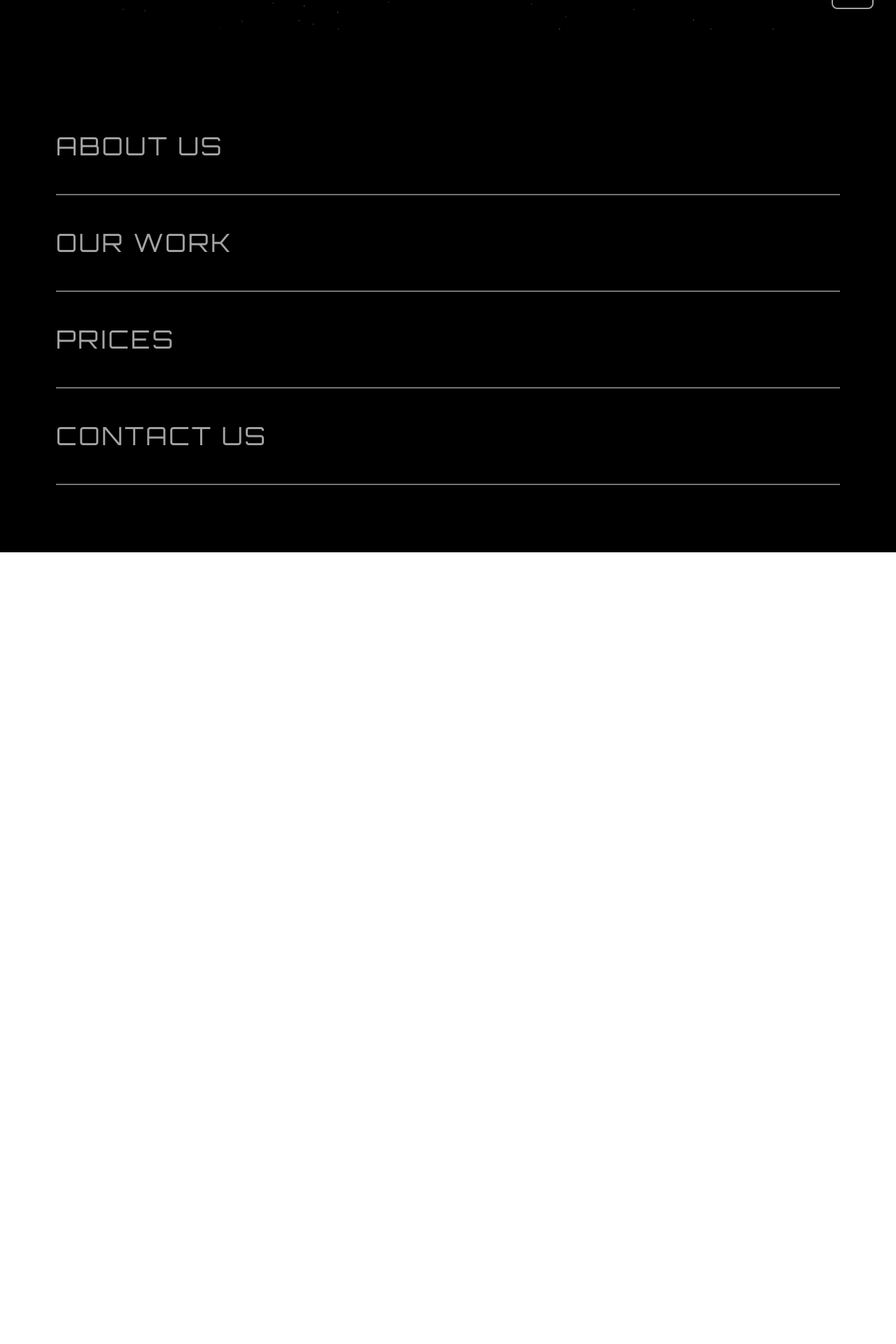
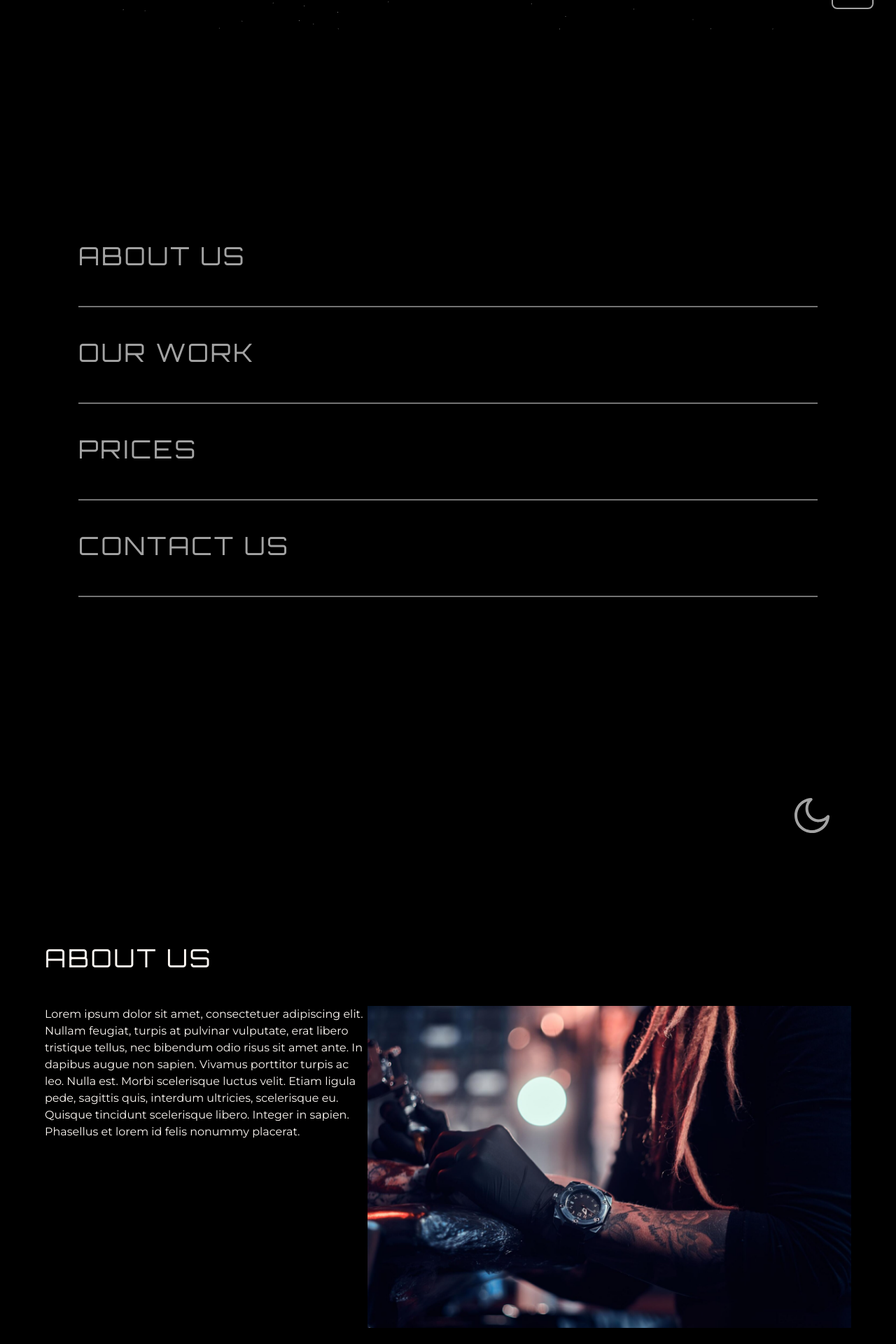
Before and after one commit to miriamorlikova/elipse-studio-website, a React (Vite) app: page / in a window 1280 px wide. Shown: the part 755-2675 px from the top of the page at 70% size. Before the commit the page ends 1544 px from the top, so only its background shows below. Built offline with nearby package versions, Linux system fonts and the light colour scheme; grey boxes are pictures that could not be loaded; a web font is replaced by a local one.

Commit message:
fourth commit

```diff
--- a/src/App.tsx
+++ b/src/App.tsx
@@ -1,9 +1,10 @@
 import InteractiveBg from "./components/InteractiveBg";
-// import MouseCursor from "./components/MouseCursor";
+import MouseCursor from "./components/MouseCursor";
 import LogoNav from "./components/LogoNav";
 import MainSection from "./layout/MainSection";
 import NavSection from "./layout/NavSection";
 import { useState } from "react";
+import AboutSection from "./layout/AboutSection";
 
 export enum SelectedPageValueType {
   Home = "home",
@@ -21,17 +22,15 @@ const App = () => {
 
   return (
     <div className="bg-black min-h-screen min-w-full relative">
-      {/* <MouseCursor /> */}
+      <MouseCursor />
 
       <LogoNav setSelectedPage={setSelectedPage} />
       <MainSection
         setSelectedPage={setSelectedPage}
         selectedPage={selectedPage}
       />
-      <NavSection
-        setSelectedPage={setSelectedPage}
-        selectedPage={selectedPage}
-      />
+      <NavSection setSelectedPage={setSelectedPage} />
+      <AboutSection setSelectedPage={setSelectedPage} />
     </div>
   );
 };
--- a/src/LogoNav.tsx
+++ /dev/null
@@ -1,14 +0,0 @@
-import { AiOutlineMoon } from "react-icons/ai";
-
-type LogoNavProps = {};
-
-export default function LogoNav(props: LogoNavProps) {
-  return (
-    <button className="absolute top-6 right-6">
-      <AiOutlineMoon
-        className="text-primary-text sm:w-16 sm:h-16 w-12 h-12 md:w-18 md:h-18
-       xl:h-20 xl:w-20"
-      />
-    </button>
-  );
-}
--- a/src/components/LogoNav.tsx
+++ b/src/components/LogoNav.tsx
@@ -1,5 +1,6 @@
 import { SelectedPageValueType } from "../App";
 import { motion } from "framer-motion";
+import AnchorLink from "react-anchor-link-smooth-scroll";
 import { AiOutlineMoon } from "react-icons/ai";
 
 type LogoNavProps = {
@@ -8,21 +9,23 @@ type LogoNavProps = {
 
 export default function LogoNav({ setSelectedPage }: LogoNavProps) {
   return (
-    <motion.div
-      className="relative"
-      onViewportEnter={() => setSelectedPage(SelectedPageValueType.Navigation)}
-    >
-      <motion.button
-        initial={{ rotate: 0 }}
-        whileHover={{ rotate: 90 }}
-        whileFocus={{ rotate: 90 }}
-        className="absolute top-6 right-6"
+    <motion.div className="relative z-10">
+      <AnchorLink
+        href={`#${"navigation"}`}
+        onClick={() => setSelectedPage(SelectedPageValueType.Navigation)}
       >
-        <AiOutlineMoon
-          className="text-primary-text sm:w-16 sm:h-16 w-12 h-12 md:w-18 md:h-18
+        <motion.span
+          initial={{ rotate: 0 }}
+          whileHover={{ rotate: 260 }}
+          whileFocus={{ rotate: 260 }}
+          className="absolute top-6 right-6"
+        >
+          <AiOutlineMoon
+            className="text-neutral-400 transition-colors hover:text-primary-text duration-300 sm:w-16 sm:h-16 w-12 h-12 md:w-18 md:h-18 hover:shadow-sm rounded-full shadow-yellow-200
           xl:h-20 xl:w-20"
-        />
-      </motion.button>
+          />
+        </motion.span>
+      </AnchorLink>
     </motion.div>
   );
 }
--- a/src/components/NavLink.tsx
+++ b/src/components/NavLink.tsx
@@ -3,22 +3,22 @@ import { SelectedPageValueType } from "../App";
 import AnchorLink from "react-anchor-link-smooth-scroll";
 import { motion, useMotionValue, useSpring, useTransform } from "framer-motion";
 import { useRef } from "react";
+import useMediaQuery from "../useMediaQuery";
 
 type NavLinkProps = {
   page: string;
-  selectedPage: SelectedPageValueType;
   setSelectedPage: (value: SelectedPageValueType) => void;
   heading: string;
   imgUrl: string;
 };
 
 export default function NavLink({
-  selectedPage,
   setSelectedPage,
   page,
   heading,
   imgUrl,
 }: NavLinkProps) {
+  const IsAboveMediumScreen = useMediaQuery("(min-width: 1024px)");
   const lowerCasePage = page
     .toLowerCase()
     .replace(/ /g, "") as SelectedPageValueType;
@@ -32,7 +32,7 @@ export default function NavLink({
   const left = useTransform(xSpring, [0.6, -0.6], ["60%", "80%"]);
   const top = useTransform(ySpring, [0.5, -0.5], ["40%", "60%"]);
 
-  function handleMouseMove(e) {
+  function handleMouseMove(e: React.MouseEvent<HTMLDivElement, MouseEvent>) {
     if (ref.current == null) {
       return 0;
     }
@@ -43,7 +43,7 @@ export default function NavLink({
     const mouseX = e.clientX - containerSize.left;
     const mouseY = e.clientY - containerSize.top;
 
-    const mouseXpercent = mouseX / width - 0.4; // -0.4 because we are starting at 60% position
+    const mouseXpercent = mouseX / width - 0.4;
     const mouseYpercent = mouseY / height - 0.5;
 
     x.set(mouseXpercent);
@@ -63,9 +63,8 @@ export default function NavLink({
         href={`#${lowerCasePage}`}
         onClick={() => setSelectedPage(lowerCasePage)}
       >
-        {/* JE POTREBA UDELAT JINOU ANIMACI ON SMALLER SCREENS, TAHLE NEVYPADA ON - USEMEDIAQUERY HOOK A CONDITIONALLY ZOBRAZIT BUD TUTO VARIANTU NEBO TU DRUHOU (pro mensi obrazovky mozna aby priletel text cely?) */}
         <div className="flex justify-between items-center ">
-          <div>
+          {IsAboveMediumScreen ? (
             <motion.span
               variants={{
                 initial: {
@@ -106,7 +105,32 @@ export default function NavLink({
                 );
               })}
             </motion.span>
-          </div>
+          ) : (
+            <motion.span
+              variants={{
+                initial: {
+                  x: 0,
+                  y: -3,
+                },
+                whileHover: {
+                  x: 20,
+                  y: 0,
+                },
+                whileTap: {
+                  x: 20,
+                  y: 5,
+                },
+              }}
+              transition={{
+                type: "spring",
+                stiffness: 200,
+              }}
+              className="relative block z-10 group-hover:text-primary-text text-neutral-400 transition-colors duration-500"
+            >
+              {heading}
+            </motion.span>
+          )}
+
           <motion.img
             src={imgUrl}
             alt={`${heading}`}
--- a/src/index.css
+++ b/src/index.css
@@ -11,6 +11,7 @@
 * {
   scrollbar-width: thin;
   scrollbar-color: #474747 #1a1a1a; /* Thumb color, track color */
+  cursor: none;
 }
 
 @keyframes rotateWithTranslate {
--- /dev/null
+++ b/src/layout/AboutSection.tsx
@@ -0,0 +1,41 @@
+import { SelectedPageValueType } from "../App";
+import LogoNav from "../components/LogoNav";
+import image1 from "../assets/woman-tattooing.png";
+import { motion } from "framer-motion";
+
+type AboutSectionProps = {
+  setSelectedPage: (value: SelectedPageValueType) => void;
+};
+
+export default function AboutSection({ setSelectedPage }: AboutSectionProps) {
+  return (
+    <section id="aboutus" className="relative px-10 md:px-16">
+      <LogoNav setSelectedPage={setSelectedPage} />
+      <motion.div
+        className="py-24 sm:py-40 lg:py-48"
+        onViewportEnter={() => setSelectedPage(SelectedPageValueType.AboutUs)}
+      >
+        <h1 className="tracking-wide py-9 sm:py-12 uppercase font-orbitron md:text-4xl sm:text-3xl text-2xl">
+          About us
+        </h1>
+        <div className="flex flex-col lg:flex-row">
+          <div>
+            <p>
+              Lorem ipsum dolor sit amet, consectetuer adipiscing elit. Nullam
+              feugiat, turpis at pulvinar vulputate, erat libero tristique
+              tellus, nec bibendum odio risus sit amet ante. In dapibus augue
+              non sapien. Vivamus porttitor turpis ac leo. Nulla est. Morbi
+              scelerisque luctus velit. Etiam ligula pede, sagittis quis,
+              interdum ultricies, scelerisque eu.
+            </p>
+            <p>
+              Quisque tincidunt scelerisque libero. Integer in sapien. Phasellus
+              et lorem id felis nonummy placerat.
+            </p>
+          </div>
+          <img src={image1} className="max-w-[60%] h-auto" />
+        </div>
+      </motion.div>
+    </section>
+  );
+}
--- /dev/null
+++ b/src/layout/ContactSection.tsx
@@ -0,0 +1,5 @@
+type ContactSectionProps = {};
+
+export default function ContactSection(props: ContactSectionProps) {
+  return <div>ContactSection</div>;
+}
--- a/src/layout/NavSection.tsx
+++ b/src/layout/NavSection.tsx
@@ -7,45 +7,37 @@ import ourWorkImg from "../assets/our-work.png";
 import pricesImg from "../assets/prices.png";
 
 type NavSectionProps = {
-  selectedPage: SelectedPageValueType;
   setSelectedPage: (vaule: SelectedPageValueType) => void;
 };
 
-export default function NavSection({
-  setSelectedPage,
-  selectedPage,
-}: NavSectionProps) {
+export default function NavSection({ setSelectedPage }: NavSectionProps) {
   return (
-    <section id="navigation" className="py-24">
+    <section id="navigation" className="py-24 sm:py-40 lg:py-64">
       <motion.div
         onViewportEnter={() =>
           setSelectedPage(SelectedPageValueType.Navigation)
         }
       >
-        <nav className="flex flex-col mx-10 md:mx-20 sm:mx-14">
+        <nav className="flex flex-col mx-10 md:mx-20 lg:mx-28 xl:mx-40 sm:mx-14">
           <NavLink
-            selectedPage={selectedPage}
             page="aboutus"
             setSelectedPage={setSelectedPage}
             heading="about us"
             imgUrl={aboutUsImg}
           />
           <NavLink
-            selectedPage={selectedPage}
             page="ourwork"
             setSelectedPage={setSelectedPage}
             heading="our work"
             imgUrl={ourWorkImg}
           />
           <NavLink
-            selectedPage={selectedPage}
             page="prices"
             setSelectedPage={setSelectedPage}
             heading="prices"
             imgUrl={pricesImg}
           />
           <NavLink
-            selectedPage={selectedPage}
             page="aboutus"
             setSelectedPage={setSelectedPage}
             heading="contact us"
--- /dev/null
+++ b/src/layout/WorkSection.tsx
@@ -0,0 +1,5 @@
+type WorkSectionProps = {};
+
+export default function WorkSection(props: WorkSectionProps) {
+  return <div>WorkSection</div>;
+}
```
Also changed, not shown: src/components/MouseCursor.tsx (+62 -82 lines).
